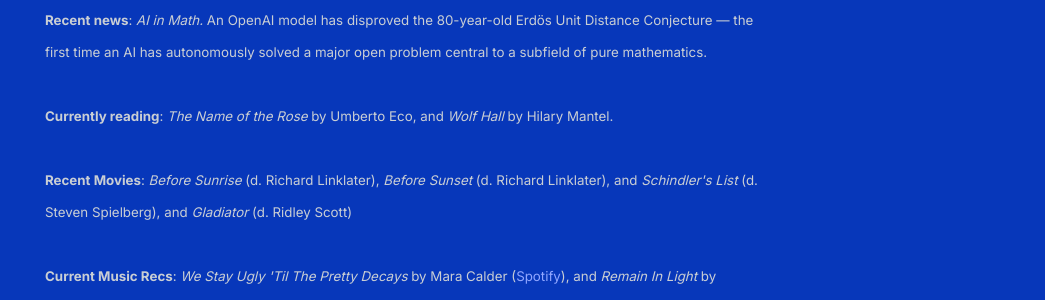
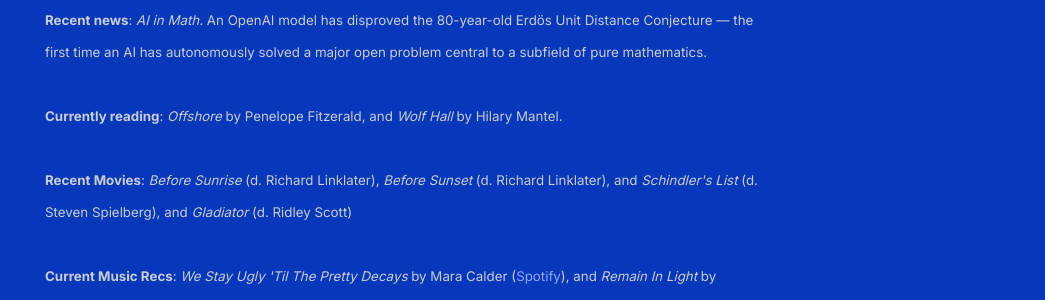
Before and after one commit to shihankanungo/shihankanungo.github.io, a Jekyll site: the page built from index.md, in a window 1280 px wide. Shown: the part 751-1051 px from the top of the page, without its empty margins (235-1280 px from the left). Built offline with Jekyll 4.4.1, drawn with Linux system fonts in a browser that asks for light colours.

Commit message:
Update _config.yml

```diff
--- a/_config.yml
+++ b/_config.yml
@@ -8,7 +8,7 @@
 
           <small><b>Recent news</b>: <i>AI in Math.</i> An OpenAI model has disproved the 80-year-old Erdös Unit Distance Conjecture &mdash; the first time an AI has autonomously solved a major open problem central to a subfield of pure mathematics.</small>
           <br /><br />
-          <small><b>Currently reading</b>: <i>The Name of the Rose</i> by Umberto Eco,  and <i>Wolf Hall</i> by Hilary Mantel.</small>
+          <small><b>Currently reading</b>: <i>Offshore</i> by Penelope Fitzerald, and <i>Wolf Hall</i> by Hilary Mantel.</small>
           <br /><br />
           <small><b>Recent Movies</b>: <i>Before Sunrise</i> (d. Richard Linklater), <i>Before Sunset</i> (d. Richard Linklater), and <i>Schindler's List</i> (d. Steven Spielberg), and <i>Gladiator</i> (d. Ridley Scott)</small>
           <br /><br />
```
